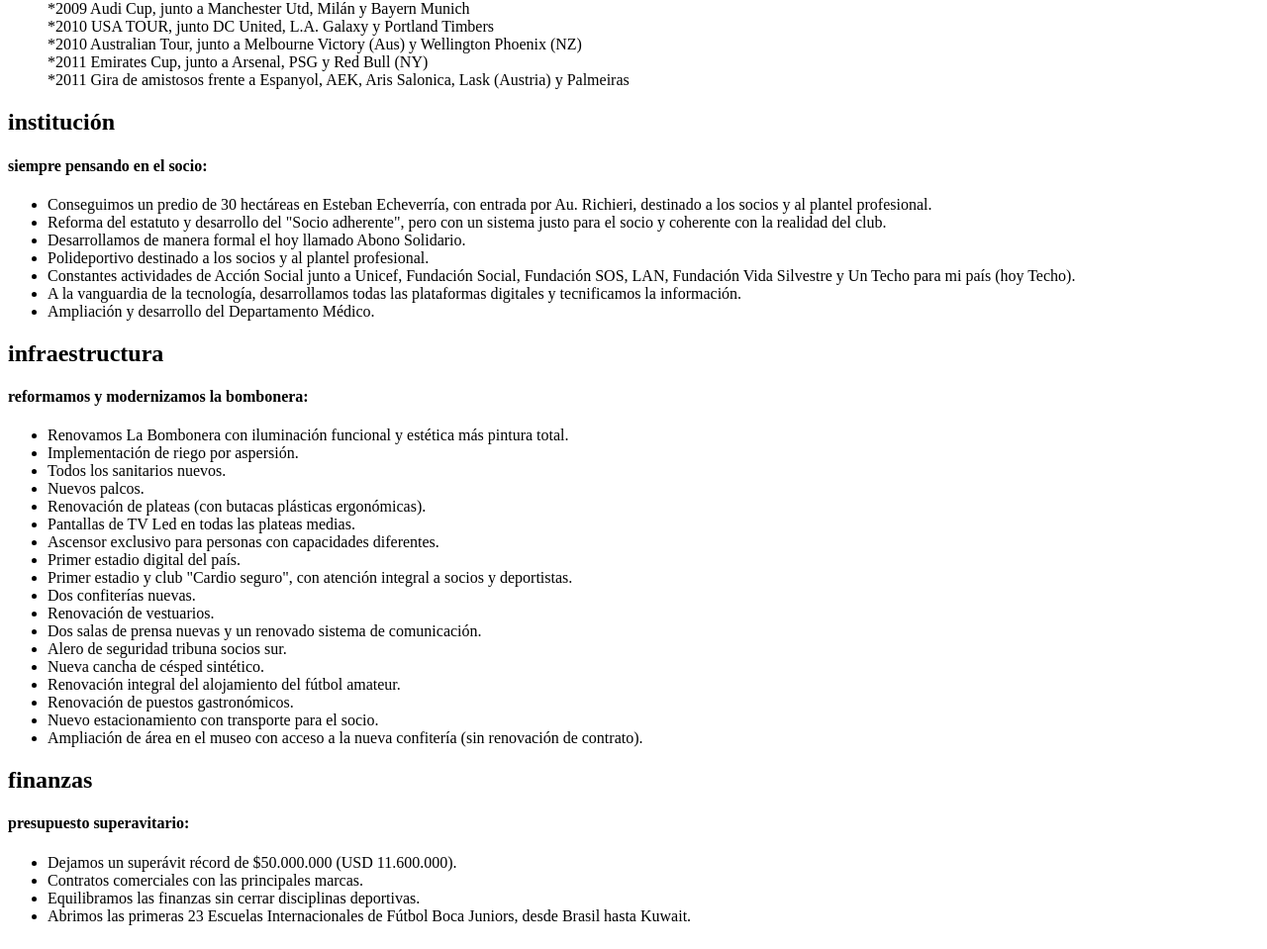
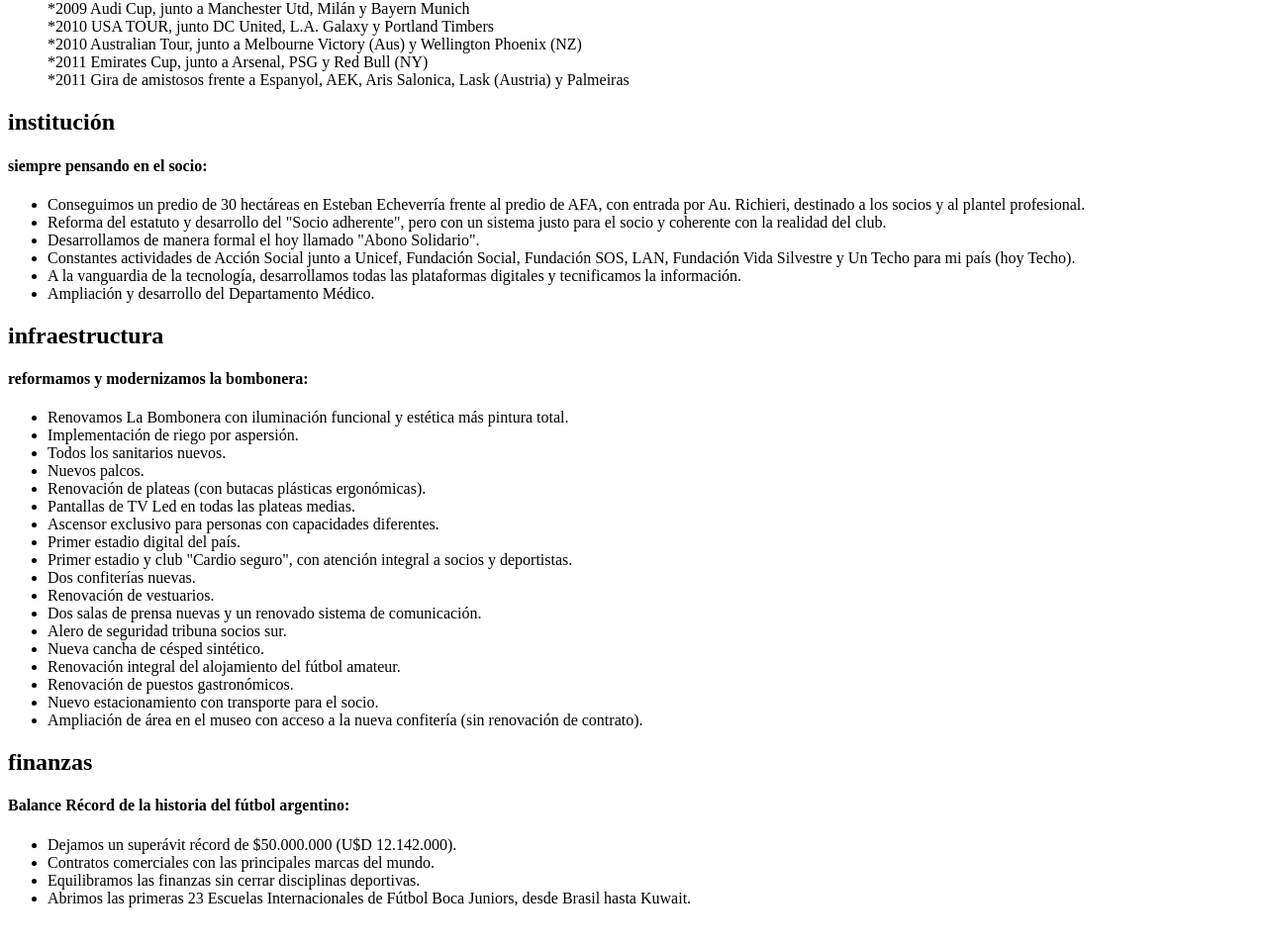
Before and after one commit to DanielAlk/poramoraboca, a PHP site: template app/views/pages/management.php in a window 1280 px wide. Shown: the part 223-1182 px from the top of the page at 99% size. After the commit the page ends 1140 px from the top, so only its background shows below. Run offline with PHP 8.4, Linux system fonts and the light colour scheme; the template is opened without the code that fills it, so the values that code supplies are empty.

Commit message:
change some content and styles

```diff
--- a/app/assets/stylesheets/header.css
+++ b/app/assets/stylesheets/header.css
@@ -5,6 +5,6 @@ header>div>.right { top: 50%; margin: -12.5px 18px; }
 header>div>.menu { padding: 16px; position: relative; }
 
 header nav { display: inline-block;position: absolute;left: 50%;margin-left: -370px; }
-header nav a { font-weight: 700; font-size: 14px; }
+header nav a { font-weight: 700; }
 header nav>span { margin-right: 50px; }
 header nav>span:last-of-type { margin-right: 0; }
--- a/app/assets/stylesheets/main.css
+++ b/app/assets/stylesheets/main.css
@@ -20,6 +20,7 @@ img.baseline { vertical-align: baseline; }
 .uppercase { text-transform: uppercase; }
 .nowrap { white-space: nowrap; }
 .italic { font-style: italic; }
+.bold { font-weight: 700; }
 
 .space-N-20 { margin-top: 20px; }
 .space-N-30 { margin-top: 30px; }
--- a/app/views/layouts/_nav.php
+++ b/app/views/layouts/_nav.php
@@ -6,7 +6,7 @@
 				<span><a class="uppercase" href="<?php echo $path->pages_home() ?>">home</a></span>
 				<span><a class="uppercase" href="<?php echo $path->pages_management() ?>">Logros de Gestión</a></span>
 				<span><a class="uppercase" href="<?php echo $path->pages_proposal() ?>">Propuesta 2015</a></span>
-				<span><a class="uppercase" href="<?php echo $path->pages_schedule() ?>">Agenda</a></span>
+				<!--span><a class="uppercase" href="<?php echo $path->pages_schedule() ?>">Agenda</a></span-->
 				<span><a class="uppercase" href="<?php echo $path->pages_community() ?>">Agrupación JXB</a></span>
 				<span><a class="uppercase" href="#" data-toggle="modal" data-target="#modal_participate">Participar</a></span>
 			</nav>
--- a/app/views/modals/_campaign_video.php
+++ b/app/views/modals/_campaign_video.php
@@ -1,7 +1,7 @@
 <div class="modal fade" id="modal_campaign_video">
   <div class="modal-dialog">
     <div class="modal-content">
-      <button type="button" class="close" data-dismiss="modal" aria-label="Close"><span aria-hidden="true">&times;</span></button>
+      <button type="button" class="close" data-dismiss="modal" aria-label="Close"><span aria-hidden="true"><i class="glyphicon glyphicon-remove"></i></span></button>
       <div class="modal-body inspace-0">
       	<div class="ratio-16by9">
       		<iframe src="https://www.youtube.com/embed/wI2unUjCkzU?rel=0" frameborder="0" allowfullscreen></iframe>
--- a/app/views/modals/_participate.php
+++ b/app/views/modals/_participate.php
@@ -1,7 +1,7 @@
 <div class="modal fade" id="modal_participate">
   <div class="modal-dialog">
     <div class="modal-content">
-      <button type="button" class="close" data-dismiss="modal" aria-label="Close"><span aria-hidden="true">&times;</span></button>
+      <button type="button" class="close" data-dismiss="modal" aria-label="Close"><span aria-hidden="true"><i class="glyphicon glyphicon-remove"></i></span></button>
       <div class="modal-body">
       	<h2 class="modal-gold-title">PARTICIPÁ</h2>
       	<h4 class="uppercase italic space-N-30">Comunicate con nosotros: contacto@juntosporboca.com</h4>
--- a/app/views/modals/_patron.php
+++ b/app/views/modals/_patron.php
@@ -1,9 +1,9 @@
 <div class="modal fade" id="modal_patron">
   <div class="modal-dialog">
     <div class="modal-content">
-      <button type="button" class="close" data-dismiss="modal" aria-label="Close"><span aria-hidden="true">&times;</span></button>
+      <button type="button" class="close" data-dismiss="modal" aria-label="Close"><span aria-hidden="true"><i class="glyphicon glyphicon-remove"></i></span></button>
       <div class="modal-body">
-      	<h2 class="modal-gold-title">El "Patrón" Bermudez se sumó al proyecto de Jorge Amor Ameal</h2>
+      	<h2 class="modal-gold-title smaller">El "Patrón" Bermudez se sumó al proyecto de Jorge Amor Ameal</h2>
       	<p class="text-white space-N-40">
       		<big class="text-gold">El histórico caudillo de Boca Juniors se unió a Juntos por Boca para hacerse cargo de la dirección deportiva del Xeneize. Junto a Oscar Regenhardt y Aníbal Matellán, llevará adelante un proyecto integral que abarca el fútbol amateur, las divisiones inferiores y el fútbol profesional.</big><br>
       		<br>
--- a/app/views/pages/management.php
+++ b/app/views/pages/management.php
@@ -35,16 +35,13 @@
 						<h4 class="uppercase italic">siempre pensando en el socio:</h4>
 						<ul class="list-unstyled list-stars organize-y-5 text-white">
 							<li class="organize-y-2 inspace-N-4">
-								Conseguimos un predio de 30 hectáreas en Esteban Echeverría, con entrada por Au. Richieri, destinado a los socios y al plantel profesional.
+								Conseguimos un predio de 30 hectáreas en Esteban Echeverría frente al predio de AFA, con entrada por Au. Richieri, destinado a los socios y al plantel profesional.
 							</li>
 							<li class="organize-y-2 inspace-N-4">
 								Reforma del estatuto y desarrollo del "Socio adherente", pero con un sistema justo para el socio y coherente con la realidad del club.
 							</li>
 							<li class="organize-y-2 inspace-N-4">
-								Desarrollamos de manera formal el hoy llamado Abono Solidario.
-							</li>
-							<li class="organize-y-2 inspace-N-4">
-								Polideportivo destinado a los socios y al plantel profesional.
+								Desarrollamos de manera formal el hoy llamado "Abono Solidario".
 							</li>
 							<li class="organize-y-2 inspace-N-4">
 								Constantes actividades de Acción Social junto a Unicef, Fundación Social, Fundación SOS, LAN, Fundación Vida Silvestre y Un Techo para mi país (hoy Techo).
@@ -115,13 +112,13 @@
 							</li>
 						</ul>
 						<h2 class="uppercase italic space-N-40"><img class="baseline space-E-20" src="<?php $asset->path('icon-heart.png') ?>">finanzas</h2>
-						<h4 class="uppercase italic">presupuesto superavitario:</h4>
+						<h4 class="uppercase italic">Balance Récord de la historia del fútbol argentino:</h4>
 						<ul class="list-unstyled list-stars space-S-60 organize-y-5 text-white">
 							<li class="organize-y-2 inspace-N-4">
-								Dejamos un superávit récord de $50.000.000 (USD 11.600.000).
+								Dejamos un superávit récord de $50.000.000 (U$D 12.142.000).
 							</li>
 							<li class="organize-y-2 inspace-N-4">
-								Contratos comerciales con las principales marcas.
+								Contratos comerciales con las principales marcas del mundo.
 							</li>
 							<li class="organize-y-2 inspace-N-4">
 								Equilibramos las finanzas sin cerrar disciplinas deportivas.
```
Also changed, not shown: app/assets/stylesheets/modals.css (+5 -4 lines), app/views/pages/home.php (+5 -6 lines), app/assets/images/icon-heart-big.png (added).
